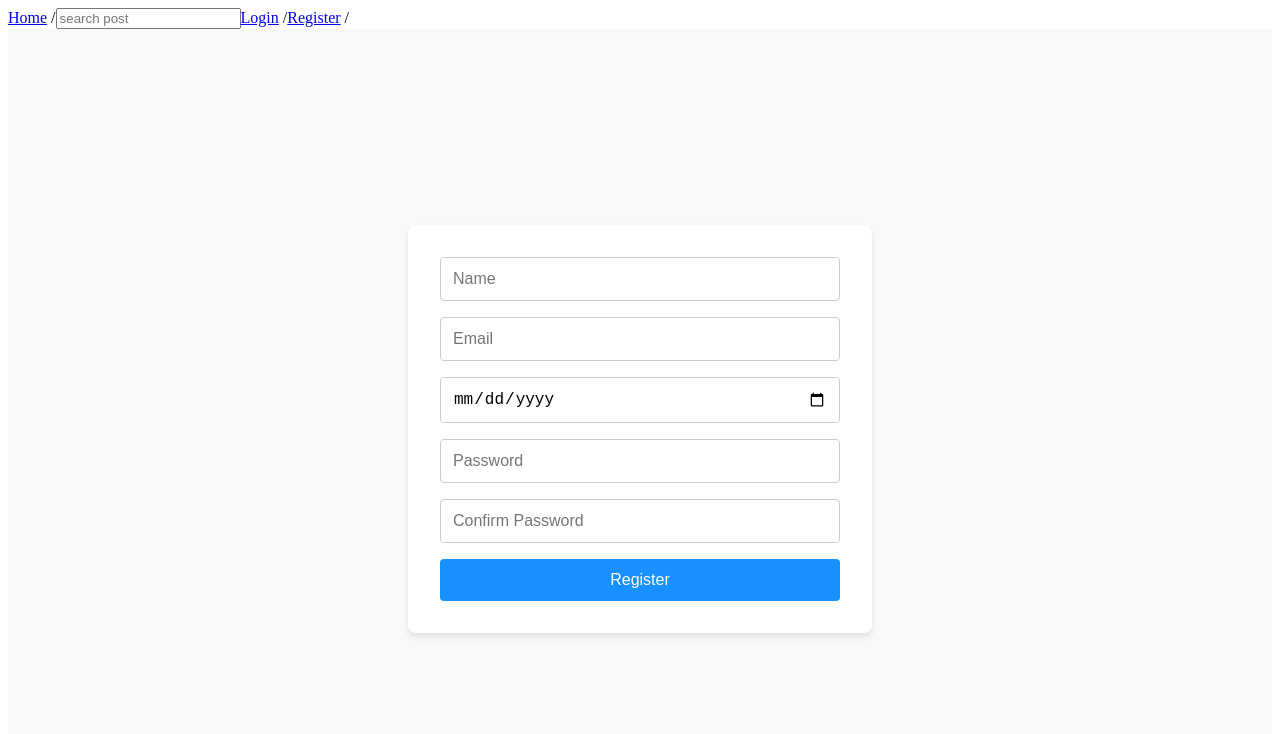
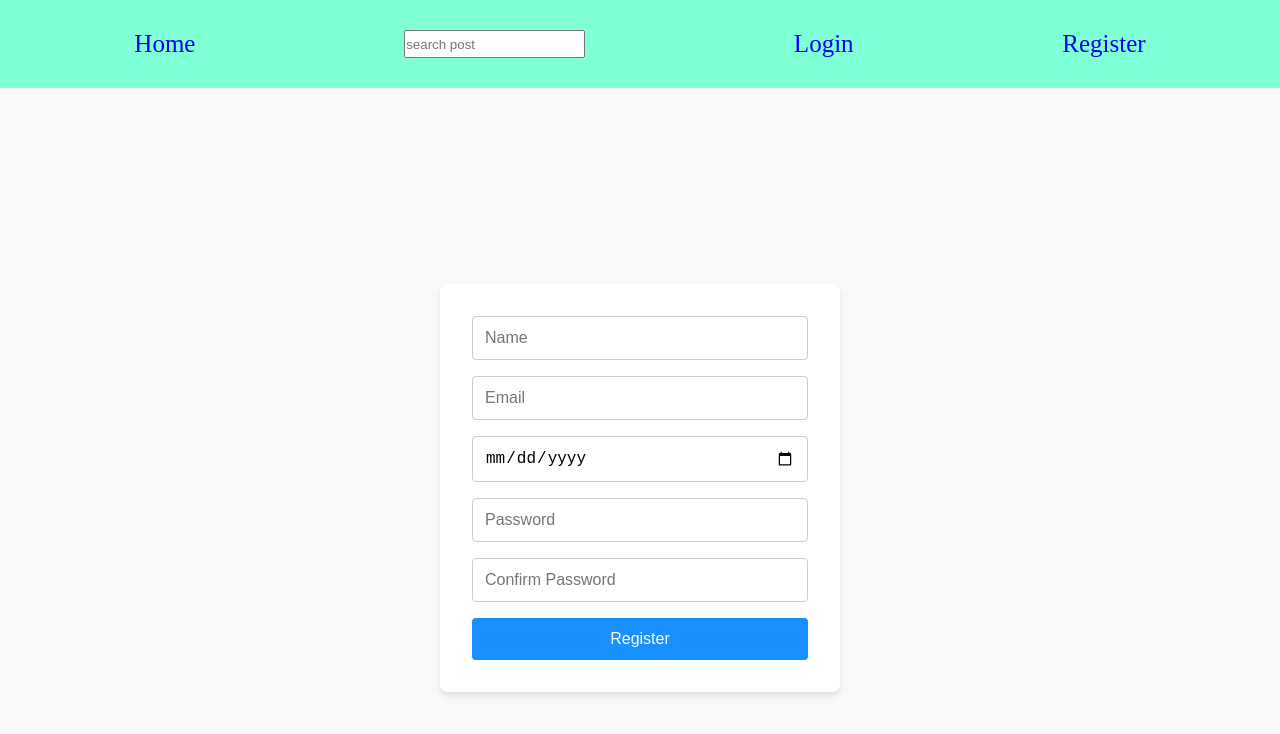
Before and after one commit to fullstackLuis91/proyecto-redux, a React (Vite) app: page /register in a window 1280 px wide. Shown: the top 734 px of the page. Built offline with nearby package versions, Linux system fonts and the light colour scheme.

Commit message:
Header scss

```diff
--- a/components/Header/Header.jsx
+++ b/components/Header/Header.jsx
@@ -26,8 +26,8 @@
   };
 
   return (
-    <div>
-      <Link to="/">Home</Link> /
+    <div className="Header">
+      <Link to="/">Home</Link>
 
       <input onKeyUp={handleChange} placeholder="search post" name="text" />
 
@@ -38,7 +38,7 @@
         </>
       ) : (
         <>
-          <Link to="/login">Login</Link> /<Link to="/register">Register</Link> /
+          <Link to="/login">Login</Link> <Link to="/register">Register</Link>
         </>
       )}
     </div>
--- a/components/Header/Header.scss
+++ b/components/Header/Header.scss
@@ -1,9 +1,20 @@
-.header {
-    background-color: #f5f5f5;
-    padding: 1rem;
-    box-shadow: 0 2px 4px rgba(0, 0, 0, 0.1);
+*{
+    margin: 0;
+    box-sizing: border-box;
+    padding: 0;
+    text-decoration: none;
+}
 
-    &__nav {
+.Header {
+    background-color: aquamarine;
+    padding: 30px;
+    display: flex;
+    font-size: 25px;
+    justify-content: space-around;
+    //  box-shadow: 0 2px 4px rgba(0, 0, 0, 0.1);
+
+}
+    /* &__nav {
       display: flex;
       align-items: center;
       gap: 0.5rem;
@@ -34,4 +45,4 @@
         background-color: #0056b3;
       }
     }
-  }
+  } */
```
